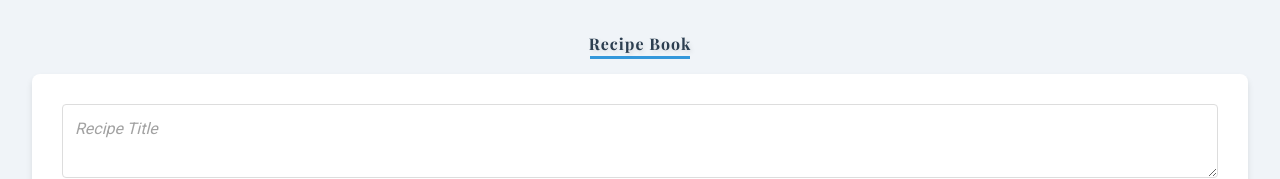
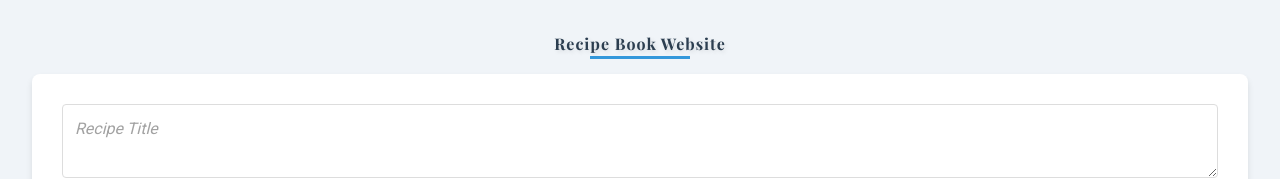
Before and after one commit to testdriverai/example-vite-recipe, a React (Vite) app: page /pizza in a window 1280 px wide. Shown: the top 179 px of the page. Built offline with nearby package versions, Linux system fonts and the light colour scheme.

Commit message:
change the heading

```diff
--- a/src/App.jsx
+++ b/src/App.jsx
@@ -16,7 +16,7 @@ function App() {
 
   return (
     <div className="App">
-      <h1>Recipe Book</h1>
+      <h1>Recipe Book Website</h1>
       <RecipeForm addRecipe={addRecipe} />
       <RecipeList recipes={recipes} deleteRecipe={deleteRecipe} />
     </div>
```
